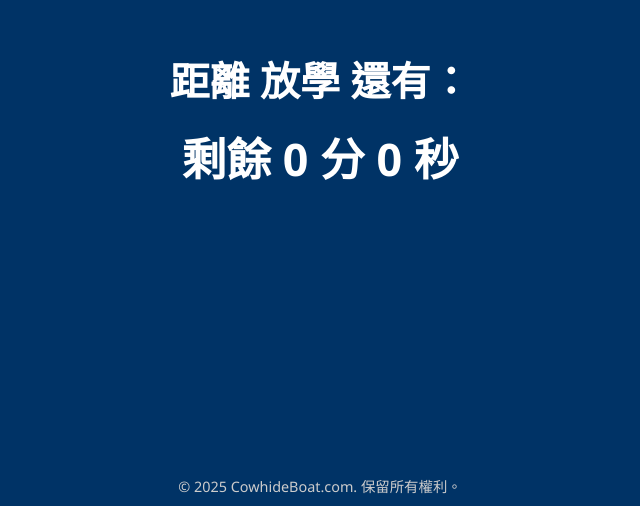
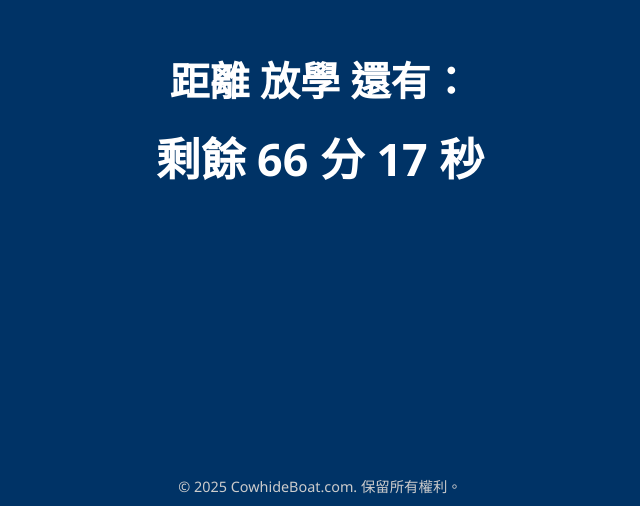
Before and after one commit to cowhideboat-com/time.cowhideboat.com, a plain HTML site: page index.html in a window 1280 px wide. Shown: the part 294-800 px from the top of the page, without its empty margins (320-960 px from the left). Drawn offline with Linux system fonts and the light colour scheme.

Commit message:
Update index.html

```diff
--- a/index.html
+++ b/index.html
@@ -48,7 +48,7 @@
 
   <script>
     // ⚙️ 設定目標時間（使用 GMT+8 時區）
-    const targetTime = new Date("2025-07-03T12:00:00+08:00");
+    const targetTime = new Date("2025-07-04T12:00:00+08:00");
 
     function updateCountdown() {
       const now = new Date();
```
